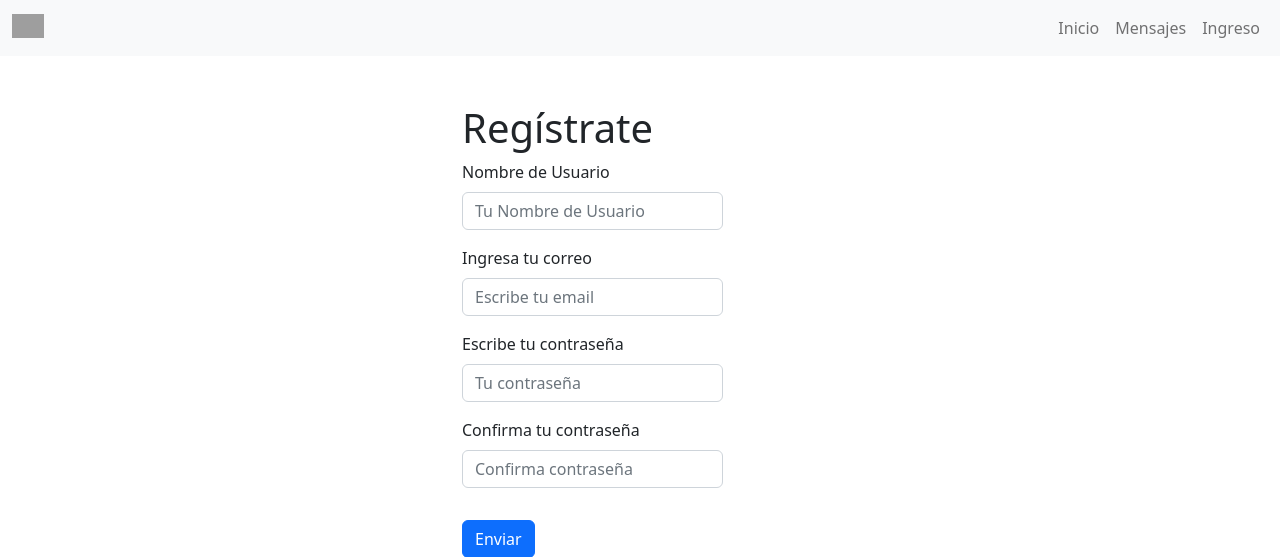
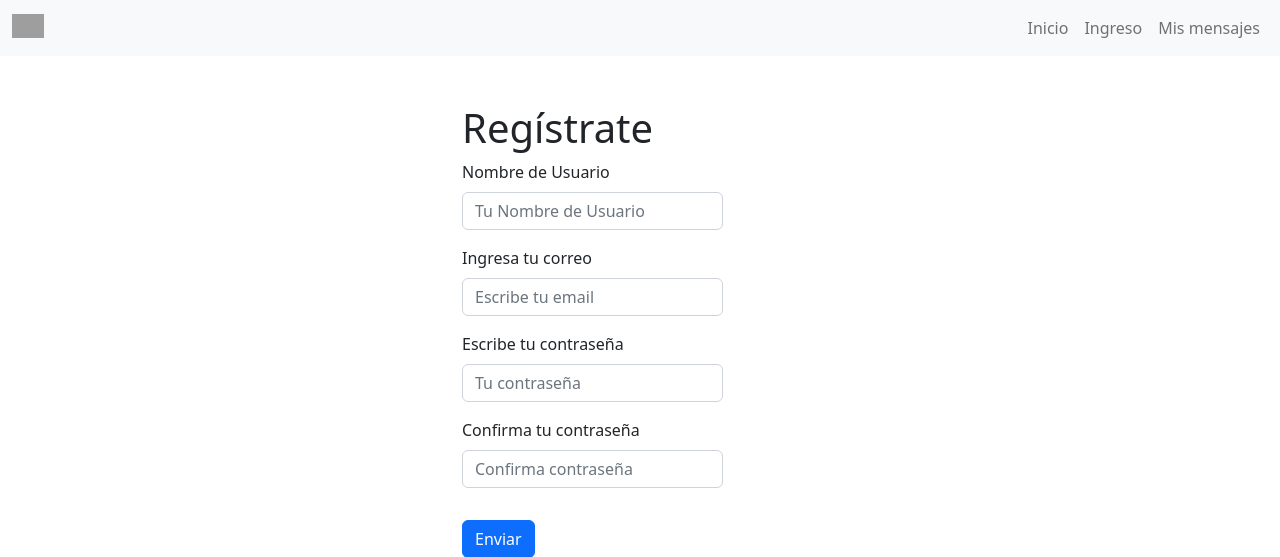
Before and after one commit to silvi2021/flask_bootstrap, a Flask app: page /auth/register in a window 1280 px wide. Shown: the top 557 px of the page. Run offline with Flask 2, Linux system fonts and the light colour scheme; grey boxes are pictures that could not be loaded.

Commit message:
agregar modificaciones a mensajes

```diff
--- a/app/main/routes.py
+++ b/app/main/routes.py
@@ -5,7 +5,7 @@ from app.models.message import Message
 
 @bp.route('/')
 def index():
-    messages = Message.query.all()
+    messages = Message.query.order_by('id').all()
     return render_template('index.html', messages = messages)
 
 @bp.app_errorhandler(404)
--- a/app/messages/routes.py
+++ b/app/messages/routes.py
@@ -14,6 +14,7 @@ def index():
     return render_template('messages/index.html', messages = messages)
 
 @bp.route('/create', methods =('GET', 'POST'))
+@login_required
 def create():
     if request.method == 'POST':
         title = request.form['title']
@@ -24,13 +25,14 @@ def create():
         elif not content:
             flash('El contenido es obligatorio')
         else:
-            message = Message(title = title, content = content, picture = picture)
+            message = Message(title = title, content = content, picture = picture, user = current_user)
             db.session.add(message)
             db.session.commit()
             return redirect(url_for('messages.index'))
     return render_template('messages/create.html')
 
 @bp.route('/<id>/update', methods = ('GET', 'POST'))
+@login_required
 def update(id):
     message = Message.query.filter_by(id = id).first()
     if request.method == 'POST':
--- a/app/templates/includes/navbar.html
+++ b/app/templates/includes/navbar.html
@@ -10,12 +10,10 @@
     </button>
     <div class="collapse navbar-collapse" id="navbarSupportedContent">
       <ul class="navbar-nav ms-auto mb-2 mb-lg-0">
-        <li class="nav-item">
+        <li xlass="nav-item">
           <a class="nav-link" href="{{url_for('main.index')}}">Inicio</a>
         </li>
         <li class="nav-item">
-          <a class="nav-link" href="{{url_for('messages.index')}}">Mensajes</a>
-        </li>
         <li class="nav-item">
           {% if current_user.is_authenticated %}
           <a class="nav-link" aria-current="page" href="{{ url_for('auth.logout') }}">Salir</a>
@@ -23,11 +21,9 @@
           <a class="nav-link" aria-current="page" href="{{ url_for('auth.login') }}">Ingreso</a>
           {% endif %}
         </li>
-
+        <a class="nav-link" href="{{url_for('messages.index')}}">Mis mensajes</a>
         </li>
       </ul>
     </div>
-
-    </h1>
   </div>
 </nav>
```
